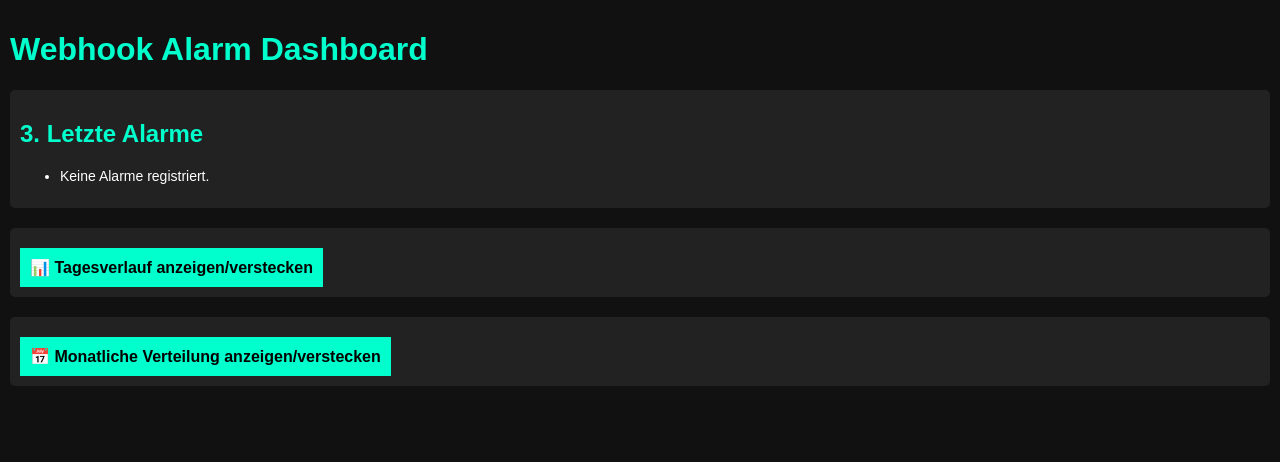
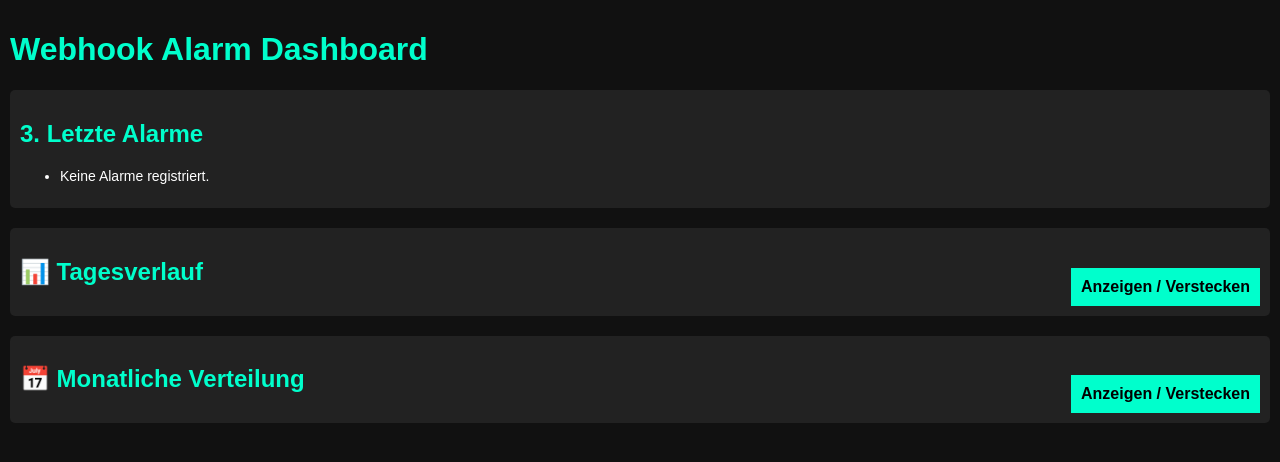
Before and after one commit to Bubu89/webhook-alarm-analyse, a Flask app: page /dashboard in a window 1280 px wide. Shown: the top 462 px of the page. Run offline with Flask 3, Linux system fonts and the light colour scheme.

Commit message:
Update dashboard.html

```diff
--- a/templates/dashboard.html
+++ b/templates/dashboard.html
@@ -74,7 +74,6 @@
 <body>
     <h1>Webhook Alarm Dashboard</h1>
 
-    <!-- Rest deiner Abschnitte bleiben wie gehabt -->
     <div class="section">
         <h2>3. Letzte Alarme</h2>
         <ul id="alarmListe">
@@ -94,20 +93,22 @@
         {% endif %}
     </div>
 
-    <!-- Button und Chart-Container für Tagesverlauf -->
     <div class="section">
-        <button onclick="toggleVisibility('chartContainer')">📊 Tagesverlauf anzeigen/verstecken</button>
+        <h2>
+            📊 Tagesverlauf
+            <button onclick="toggleVisibility('chartContainer')" style="float: right;">Anzeigen / Verstecken</button>
+        </h2>
         <div id="chartContainer" class="hidden">
-            <h2>🔢 Tagesbasierte Alarmverteilung (Top-Symbole zuerst)</h2>
             <canvas id="dailyChart"></canvas>
         </div>
     </div>
 
-    <!-- Button und Monatsverteilung -->
     <div class="section">
-        <button onclick="toggleVisibility('verteilungContainer')">📅 Monatliche Verteilung anzeigen/verstecken</button>
+        <h2>
+            📅 Monatliche Verteilung
+            <button onclick="toggleVisibility('verteilungContainer')" style="float: right;">Anzeigen / Verstecken</button>
+        </h2>
         <div id="verteilungContainer" class="hidden">
-            <h2>4. Monatliche Alarmverteilung</h2>
             <!-- Inhalte bleiben wie gehabt -->
         </div>
     </div>
```
